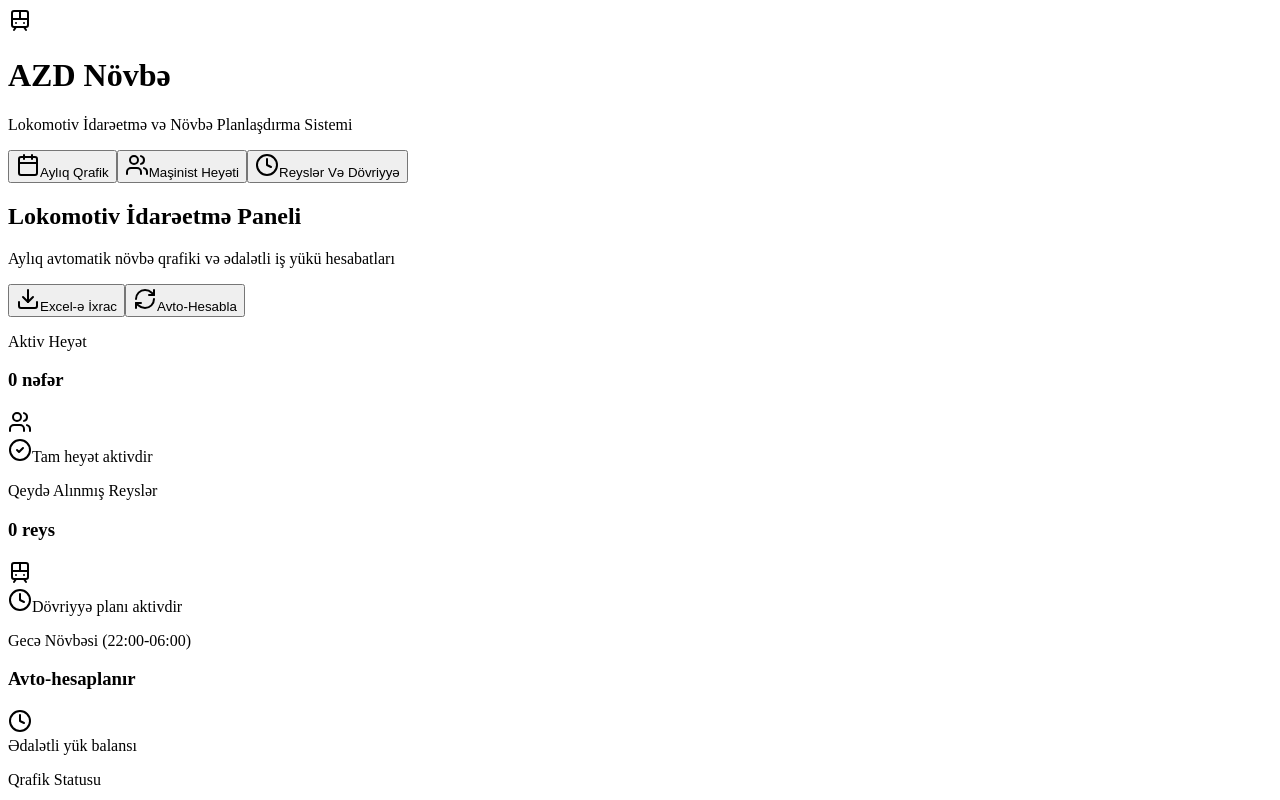
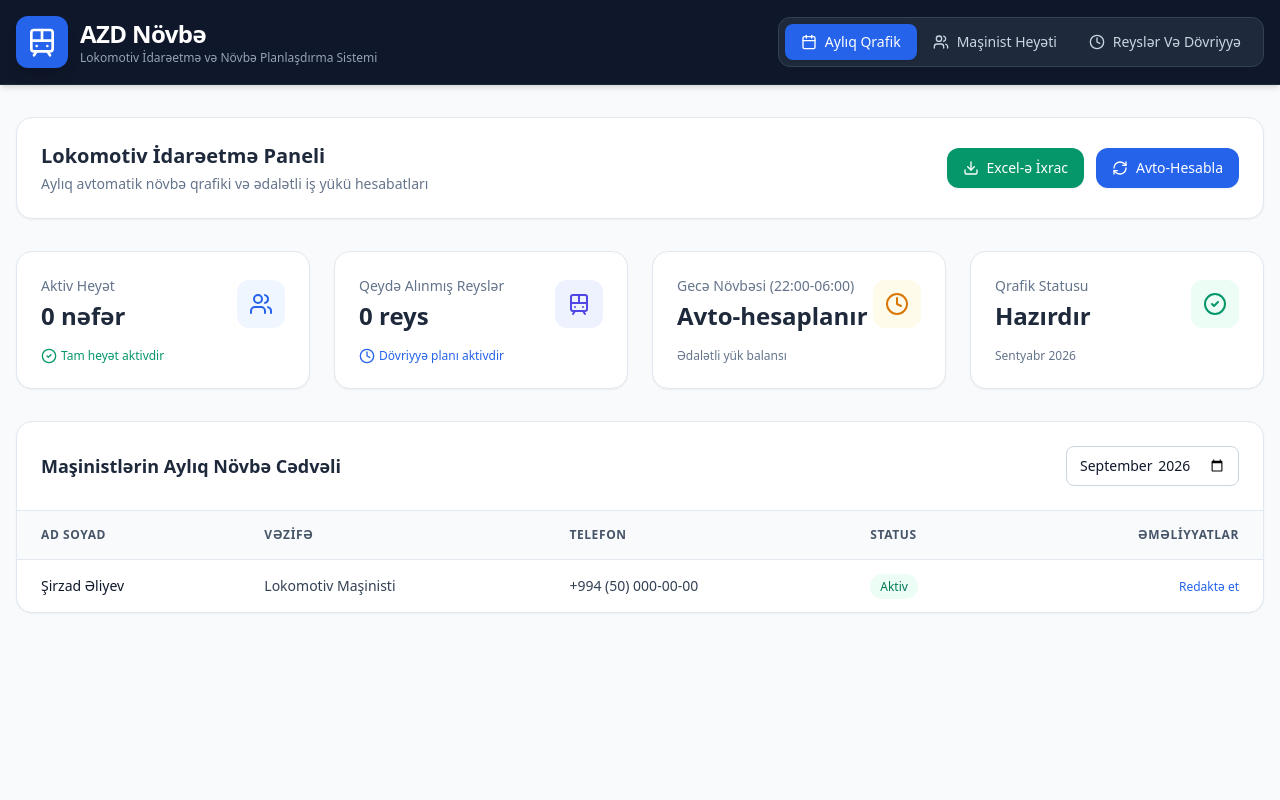
Before and after one commit to ShirzadADY/adyreqemsalqrafik, a Next.js app: page / in a window 1280 px wide. Shown: the top 800 px of the page. Built offline with nearby package versions, Linux system fonts and the light colour scheme.

Commit message:
Create layout.js

```diff
--- /dev/null
+++ b/app/layout.js
@@ -0,0 +1,14 @@
+import './globals.css';
+
+export const metadata = {
+  title: 'AZD Lokomotiv İdarəetmə',
+  description: 'Aylıq növbə qrafiki sistemi',
+};
+
+export default function RootLayout({ children }) {
+  return (
+    <html lang="az">
+      <body>{children}</body>
+    </html>
+  );
+}
```
